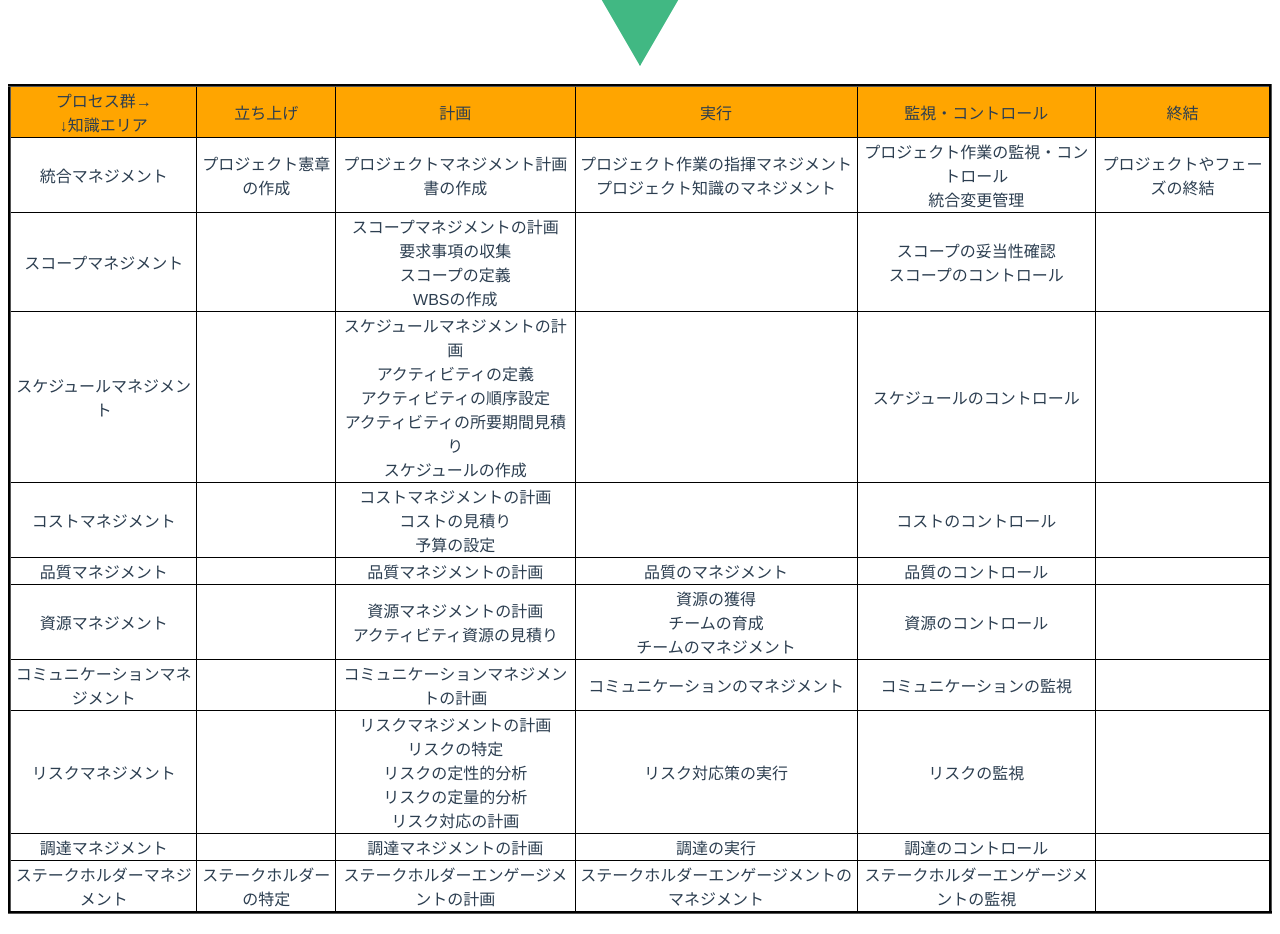
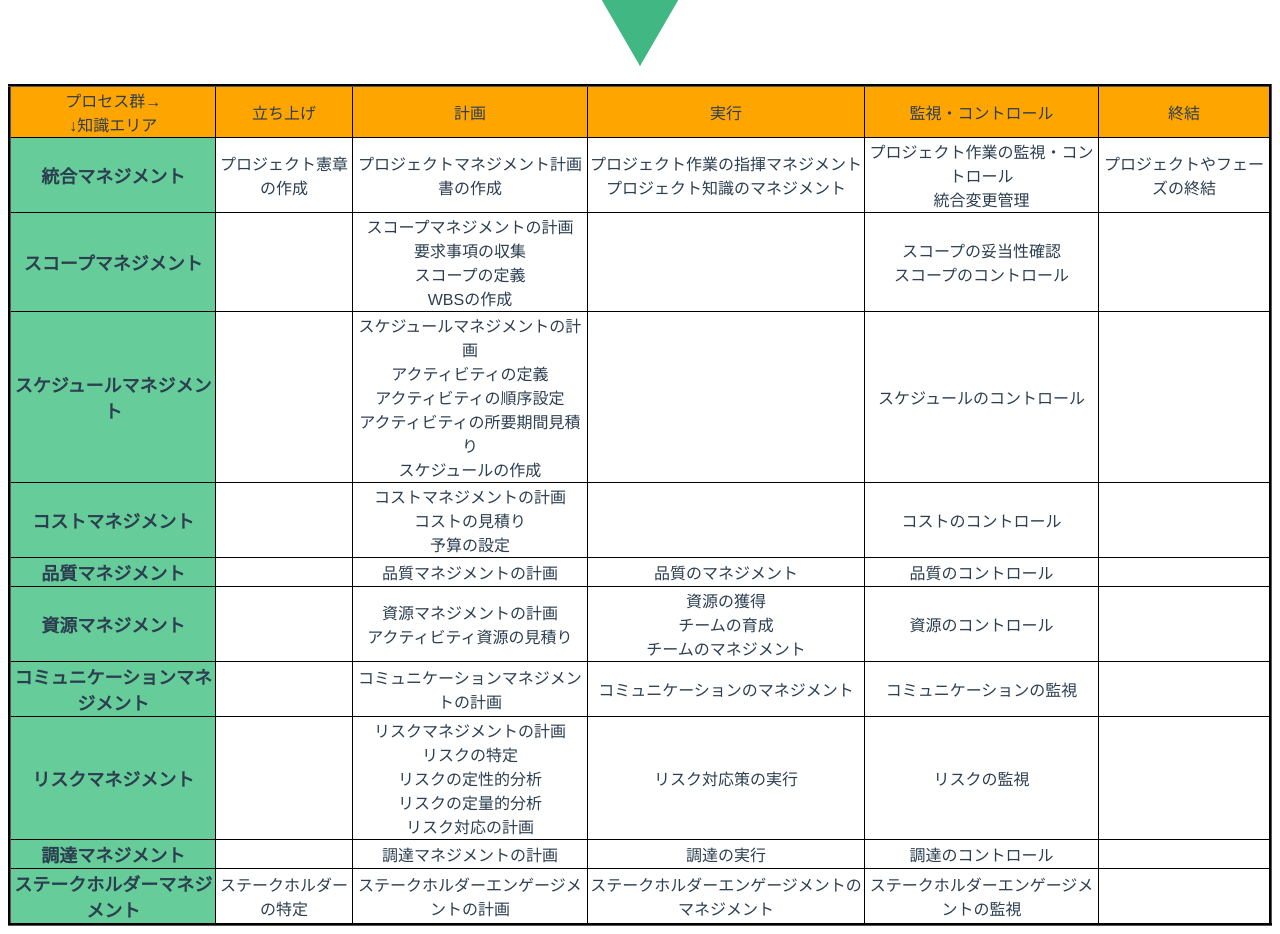
Before and after one commit to codesmith/pmbok-process, a Vue app: page / in a window 1280 px wide. Shown: the part 180-1114 px from the top of the page. Built offline with nearby package versions, Linux system fonts and the light colour scheme.

Commit message:
一番左の列の色をCSSで変更

```diff
--- a/src/components/HelloWorld.vue
+++ b/src/components/HelloWorld.vue
@@ -15,7 +15,7 @@
         </tr>
       </thead>
       <tr>
-        <td>統合マネジメント</td>
+        <td class="knowledge-are-title">統合マネジメント</td>
         <td>プロジェクト憲章の作成</td>
         <td>プロジェクトマネジメント計画書の作成</td>
         <td>
@@ -29,7 +29,7 @@
         <td>プロジェクトやフェーズの終結</td>
       </tr>
       <tr>
-        <td>スコープマネジメント</td>
+        <td class="knowledge-are-title">スコープマネジメント</td>
         <td></td>
         <td>
           スコープマネジメントの計画
@@ -45,7 +45,7 @@
         <td></td>
       </tr>
       <tr>
-        <td>スケジュールマネジメント</td>
+        <td class="knowledge-are-title">スケジュールマネジメント</td>
         <td></td>
         <td>
           スケジュールマネジメントの計画
@@ -59,7 +59,7 @@
         <td></td>
       </tr>
       <tr>
-        <td>コストマネジメント</td>
+        <td class="knowledge-are-title">コストマネジメント</td>
         <td></td>
         <td>
           コストマネジメントの計画
@@ -71,7 +71,7 @@
         <td></td>
       </tr>
       <tr>
-        <td>品質マネジメント</td>
+        <td class="knowledge-are-title">品質マネジメント</td>
         <td></td>
         <td>品質マネジメントの計画</td>
         <td>品質のマネジメント</td>
@@ -79,7 +79,7 @@
         <td></td>
       </tr>
       <tr>
-        <td>資源マネジメント</td>
+        <td class="knowledge-are-title">資源マネジメント</td>
         <td></td>
         <td>
           資源マネジメントの計画
@@ -94,7 +94,7 @@
         <td></td>
       </tr>
       <tr>
-        <td>コミュニケーションマネジメント</td>
+        <td class="knowledge-are-title">コミュニケーションマネジメント</td>
         <td></td>
         <td>コミュニケーションマネジメントの計画</td>
         <td>コミュニケーションのマネジメント</td>
@@ -102,7 +102,7 @@
         <td></td>
       </tr>
       <tr>
-        <td>リスクマネジメント</td>
+        <td class="knowledge-are-title">リスクマネジメント</td>
         <td></td>
         <td>
           リスクマネジメントの計画
@@ -116,7 +116,7 @@
         <td></td>
       </tr>
       <tr>
-        <td>調達マネジメント</td>
+        <td class="knowledge-are-title">調達マネジメント</td>
         <td></td>
         <td>調達マネジメントの計画</td>
         <td>調達の実行</td>
@@ -124,7 +124,7 @@
         <td></td>
       </tr>
       <tr>
-        <td>ステークホルダーマネジメント</td>
+        <td class="knowledge-are-title">ステークホルダーマネジメント</td>
         <td>ステークホルダーの特定</td>
         <td>ステークホルダーエンゲージメントの計画</td>
         <td>ステークホルダーエンゲージメントのマネジメント</td>
@@ -146,16 +146,10 @@ export default {
 
 <!-- Add "scoped" attribute to limit CSS to this component only -->
 <style scoped>
-h3 {
-  margin: 40px 0 0;
-}
-ul {
-  list-style-type: none;
-  padding: 0;
-}
-li {
-  display: inline-block;
-  margin: 0 10px;
+.knowledge-are-title {
+  background-color: #66cc99;
+  font-size: large;
+  font-weight: bold;
 }
 a {
   color: #42b983;
```
